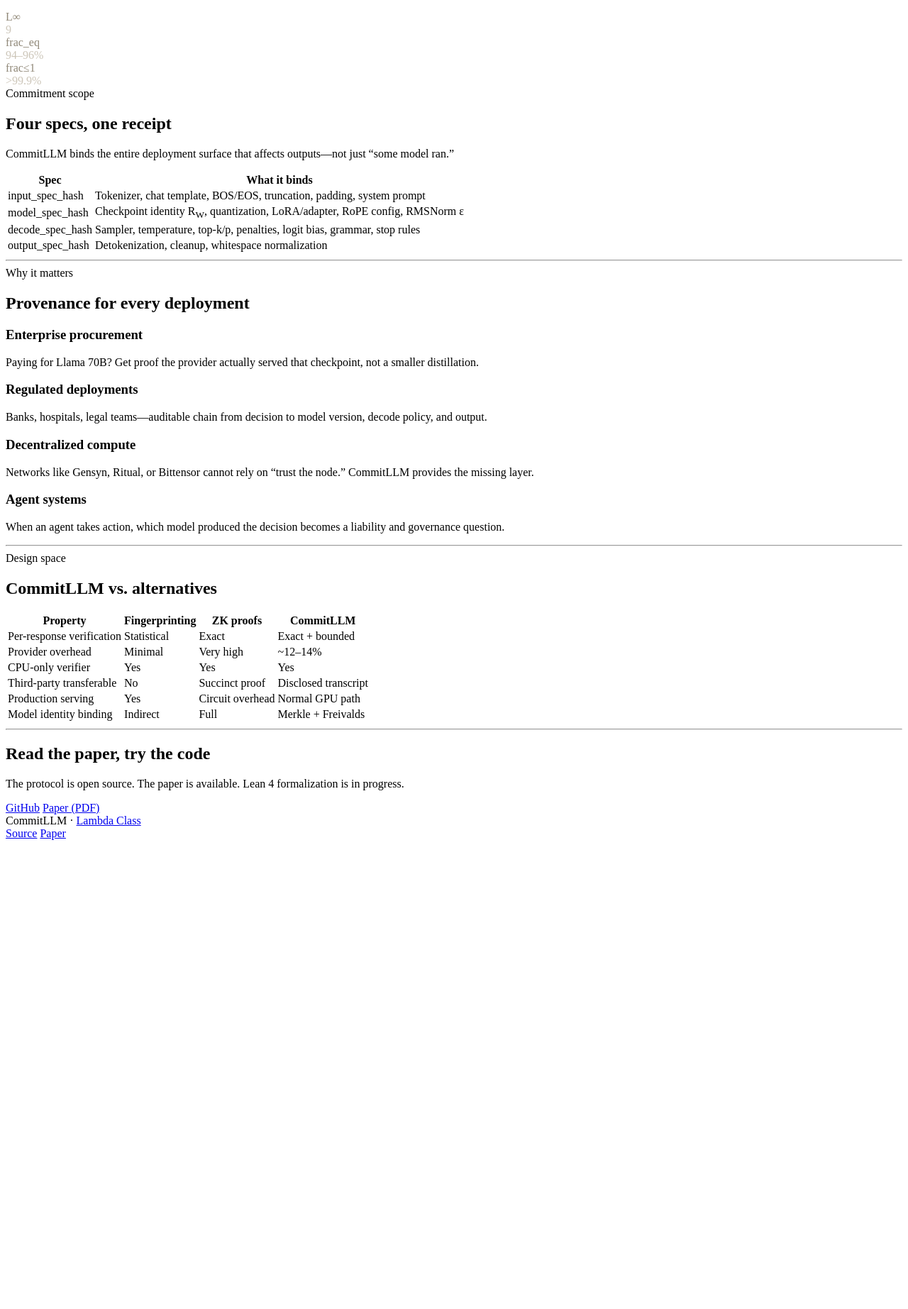
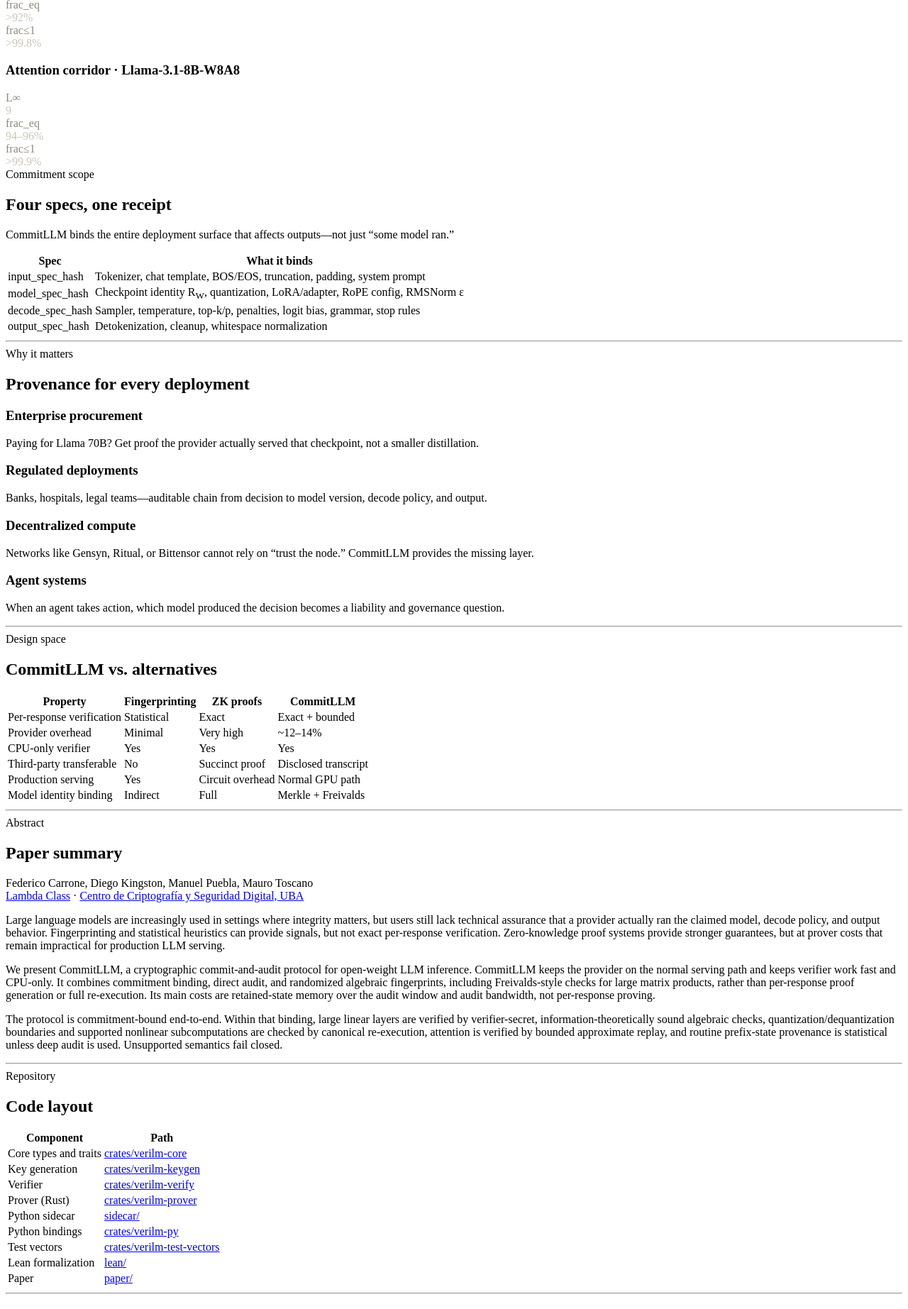
Before and after one commit to lambdaclass/CommitLLM, a Python web app: template site/templates/index.html in a window 1280 px wide. Shown: the part 2920-4765 px from the top of the page at 71% size. Before the commit the page ends 4104 px from the top, so only its background shows below. Run offline with Jinja, Linux system fonts and the light colour scheme; the template is opened without the code that fills it, so the values that code supplies are empty.

Commit message:
Add abstract with authors, approximate note, and repository layout
- Paper abstract with authors (Carrone, Kingston, Puebla, Toscano)
  and affiliations (Lambda Class, CCSD UBA)
- Honest note under guarantee boundary explaining what remains
  approximate and statistical
- Repository layout table linking to all crates and components

```diff
--- a/site/templates/index.html
+++ b/site/templates/index.html
@@ -16,7 +16,8 @@
     <li><a href="#guarantees">Guarantees</a></li>
     <li><a href="#benchmarks">Benchmarks</a></li>
     <li><a href="#usecases">Use cases</a></li>
-    <li><a href="https://github.com/lambdaclass/CommitLLM/blob/main/paper/main.pdf">Paper</a></li>
+    <li><a href="#abstract">Paper</a></li>
+    <li><a href="#code">Code</a></li>
     <li><a href="https://github.com/lambdaclass/CommitLLM">GitHub</a></li>
   </ul>
 </nav>
@@ -162,6 +163,12 @@
       <span class="legend-exact">Exact / information-theoretic</span>
       <span class="legend-approx">Approximate (FP16/BF16)</span>
       <span class="legend-stat">Statistical &rarr; exact in deep audit</span>
+    </div>
+
+    <div class="approx-note">
+      <p>
+        The attention interior remains approximate because native GPU FP16/BF16 attention is not bit-reproducible across devices or even across runs. CommitLLM constrains it strongly&mdash;shell-verified Q, K, and V on both sides, commitment-verified prefix state, independent verifier replay, cross-layer consistency through the residual stream&mdash;but does not pretend it is exact. In routine audit mode, prefix/KV provenance is statistical: Merkle binding is exact, sampled positions are shell-verified exactly, but unopened positions are covered probabilistically. Deep audit upgrades this to exact full-prefix verification. The honest claim is not &ldquo;uniformly exact end-to-end&rdquo; but a precisely delineated guarantee boundary.
+      </p>
     </div>
   </div>
 </section>
@@ -364,6 +371,55 @@
 
 <hr class="rule">
 
+<!-- ── Abstract ───────────────────────────────────── -->
+<section class="section" id="abstract">
+  <div class="container">
+    <div class="section-label">Abstract</div>
+    <h2 class="section-title">Paper summary</h2>
+    <div class="authors">
+      Federico Carrone, Diego Kingston, Manuel Puebla, Mauro Toscano<br>
+      <a href="https://lambdaclass.com">Lambda Class</a> &middot; <a href="https://ccsd.uba.ar/">Centro de Criptograf&iacute;a y Seguridad Digital, UBA</a>
+    </div>
+    <div class="abstract-text">
+      <p>
+        Large language models are increasingly used in settings where integrity matters, but users still lack technical assurance that a provider actually ran the claimed model, decode policy, and output behavior. Fingerprinting and statistical heuristics can provide signals, but not exact per-response verification. Zero-knowledge proof systems provide stronger guarantees, but at prover costs that remain impractical for production LLM serving.
+      </p>
+      <p>
+        We present CommitLLM, a cryptographic commit-and-audit protocol for open-weight LLM inference. CommitLLM keeps the provider on the normal serving path and keeps verifier work fast and CPU-only. It combines commitment binding, direct audit, and randomized algebraic fingerprints, including Freivalds-style checks for large matrix products, rather than per-response proof generation or full re-execution. Its main costs are retained-state memory over the audit window and audit bandwidth, not per-response proving.
+      </p>
+      <p>
+        The protocol is commitment-bound end-to-end. Within that binding, large linear layers are verified by verifier-secret, information-theoretically sound algebraic checks, quantization/dequantization boundaries and supported nonlinear subcomputations are checked by canonical re-execution, attention is verified by bounded approximate replay, and routine prefix-state provenance is statistical unless deep audit is used. Unsupported semantics fail closed.
+      </p>
+    </div>
+  </div>
+</section>
+
+<hr class="rule">
+
+<!-- ── Repository layout ─────────────────────────── -->
+<section class="section" id="code">
+  <div class="container">
+    <div class="section-label">Repository</div>
+    <h2 class="section-title">Code layout</h2>
+    <table class="specs-table">
+      <thead><tr><th>Component</th><th>Path</th></tr></thead>
+      <tbody>
+        <tr><td>Core types and traits</td><td><a href="https://github.com/lambdaclass/CommitLLM/tree/main/crates/verilm-core">crates/verilm-core</a></td></tr>
+        <tr><td>Key generation</td><td><a href="https://github.com/lambdaclass/CommitLLM/tree/main/crates/verilm-keygen">crates/verilm-keygen</a></td></tr>
+        <tr><td>Verifier</td><td><a href="https://github.com/lambdaclass/CommitLLM/tree/main/crates/verilm-verify">crates/verilm-verify</a></td></tr>
+        <tr><td>Prover (Rust)</td><td><a href="https://github.com/lambdaclass/CommitLLM/tree/main/crates/verilm-prover">crates/verilm-prover</a></td></tr>
+        <tr><td>Python sidecar</td><td><a href="https://github.com/lambdaclass/CommitLLM/tree/main/sidecar">sidecar/</a></td></tr>
+        <tr><td>Python bindings</td><td><a href="https://github.com/lambdaclass/CommitLLM/tree/main/crates/verilm-py">crates/verilm-py</a></td></tr>
+        <tr><td>Test vectors</td><td><a href="https://github.com/lambdaclass/CommitLLM/tree/main/crates/verilm-test-vectors">crates/verilm-test-vectors</a></td></tr>
+        <tr><td>Lean formalization</td><td><a href="https://github.com/lambdaclass/CommitLLM/tree/main/lean">lean/</a></td></tr>
+        <tr><td>Paper</td><td><a href="https://github.com/lambdaclass/CommitLLM/tree/main/paper">paper/</a></td></tr>
+      </tbody>
+    </table>
+  </div>
+</section>
+
+<hr class="rule">
+
 <!-- ── CTA ────────────────────────────────────────── -->
 <section class="cta-section">
   <div class="container">
```
Also changed, not shown: site/sass/style.scss (+38 -0 lines).
